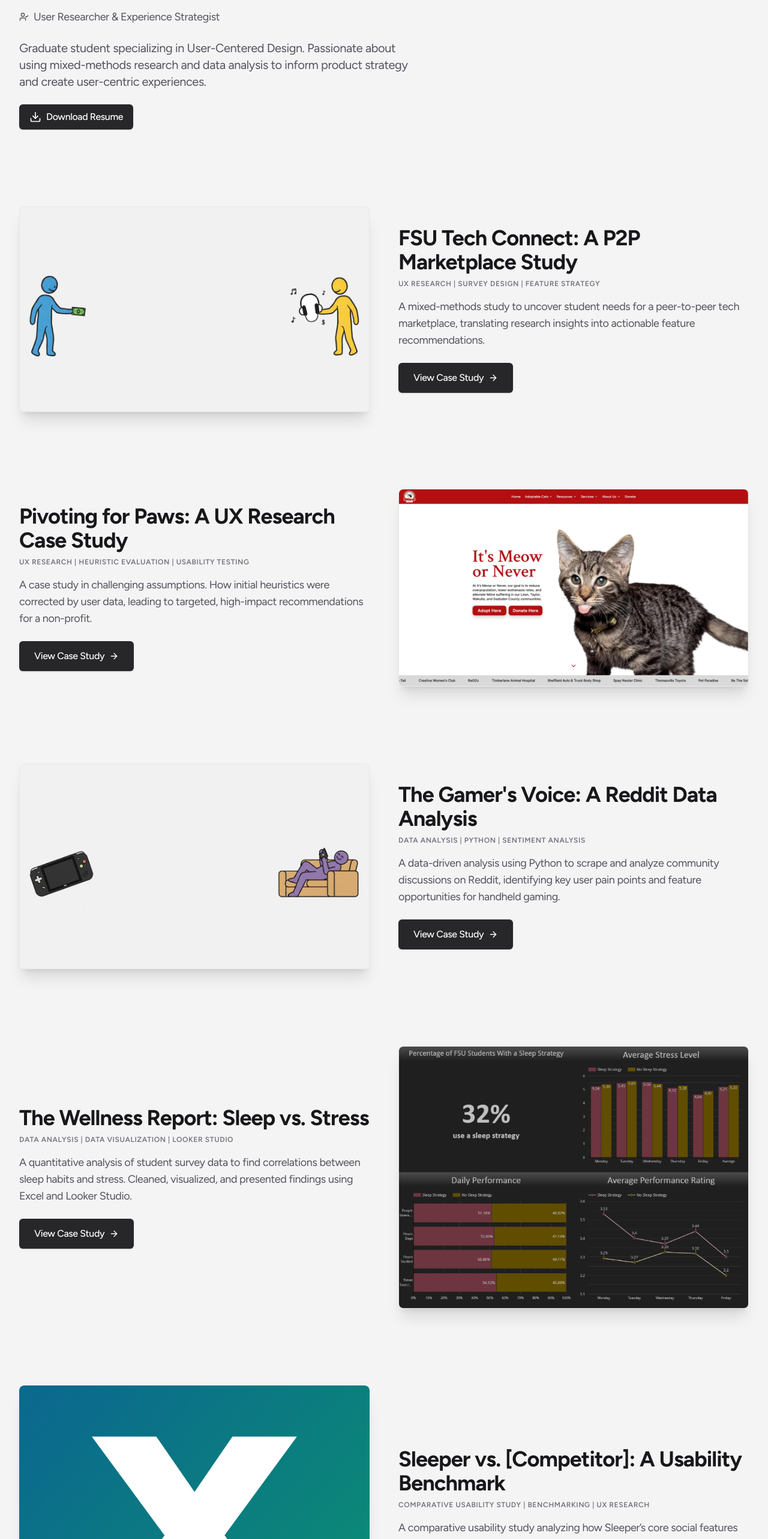
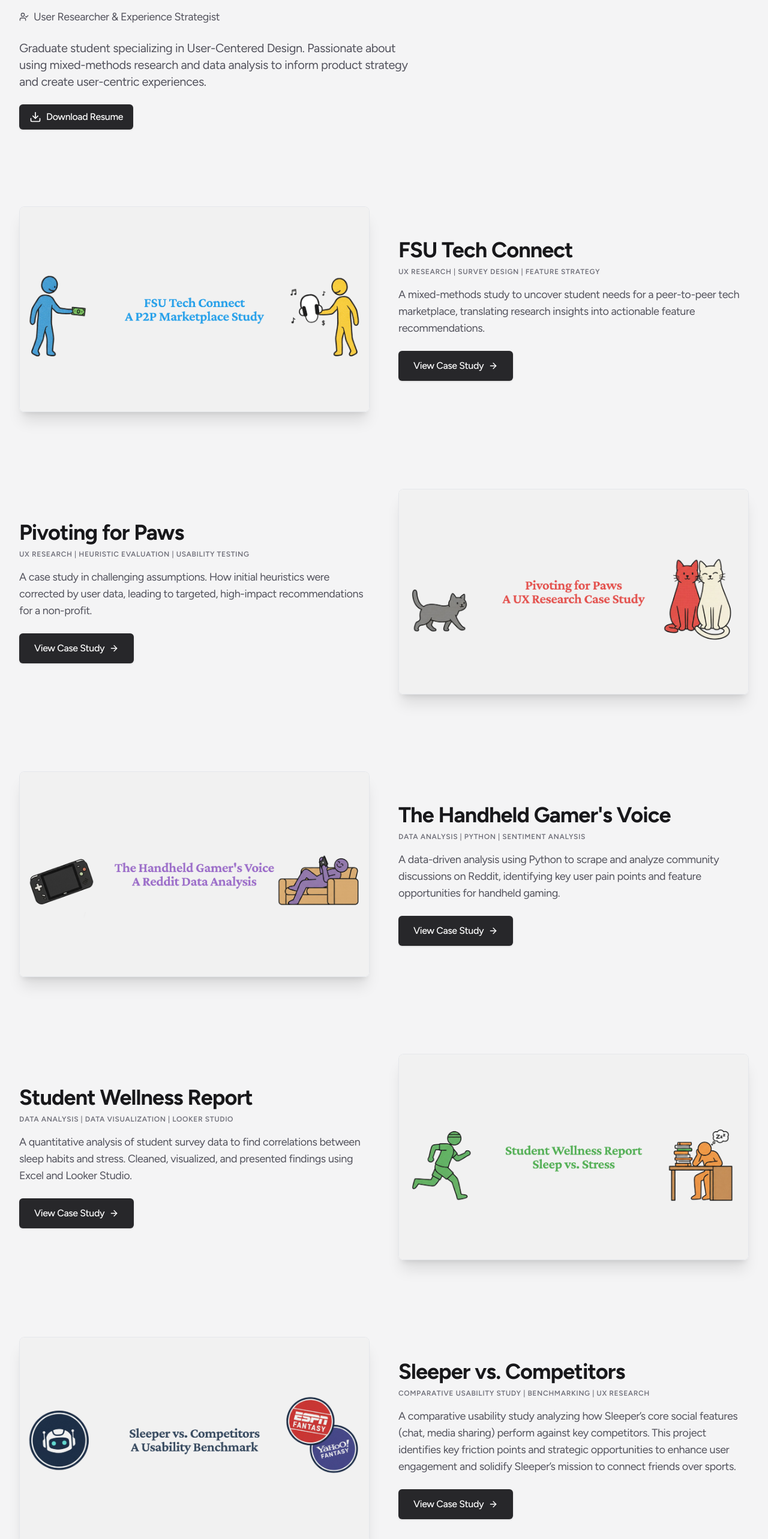
Before and after one commit to nthsm/portfolio, a Next.js app: page / in a window 1280 px wide. Shown: the part 234-2800 px from the top of the page at 60% size. Built offline with nearby package versions, Linux system fonts and the light colour scheme; no server answers.

Commit message:
Update data.ts

```diff
--- a/app/data.ts
+++ b/app/data.ts
@@ -26,43 +26,43 @@ export const projectBlurbs: { [key: string]: string } = {
 
 export const PROJECTS: Project[] = [
   {
-    name: 'FSU Tech Connect: A P2P Marketplace Study',
+    name: 'FSU Tech Connect',
     description:
       'A mixed-methods study to uncover student needs for a peer-to-peer tech marketplace, translating research insights into actionable feature recommendations.',
     link: '/p2p-marketplace-research',
-    image: '/project1-bg.png',
+    image: '/project1-tn.png',
     id: 'project1',
   },
   {
-    name: 'Pivoting for Paws: A UX Research Case Study',
+    name: 'Pivoting for Paws',
     description:
       "A case study in challenging assumptions. How initial heuristics were corrected by user data, leading to targeted, high-impact recommendations for a non-profit.",
     link: '/its-meow-or-never',
-    image: '/project2-prototype-hero.png',
+    image: '/project2-tn.png',
     id: 'project2',
   },
   {
-    name: "The Gamer's Voice: A Reddit Data Analysis",
+    name: "The Handheld Gamer's Voice",
     description:
       'A data-driven analysis using Python to scrape and analyze community discussions on Reddit, identifying key user pain points and feature opportunities for handheld gaming.',
     link: '/handheld-analysis',
-    image: '/project3-bg.png',
+    image: '/project3-tn.png',
     id: 'project3',
   },
   {
-    name: 'The Wellness Report: Sleep vs. Stress',
+    name: 'Student Wellness Report',
     description:
       'A quantitative analysis of student survey data to find correlations between sleep habits and stress. Cleaned, visualized, and presented findings using Excel and Looker Studio.',
     link: '/student-wellness-study',
-    image: '/project4-lookerstudio.png',
+    image: '/project4-tn.png',
     id: 'project4',
   },
   {
-    name: 'Sleeper vs. [Competitor]: A Usability Benchmark',
+    name: 'Sleeper vs. Competitors',
     description:
       'A comparative usability study analyzing how Sleeper’s core social features (chat, media sharing) perform against key competitors. This project identifies key friction points and strategic opportunities to enhance user engagement and solidify Sleeper’s mission to connect friends over sports.',
     link: '/sleeper-research',
-    image: '/placeholder.png',
+    image: '/project5-tn.png',
     id: 'project5',
   },
 ]
```
